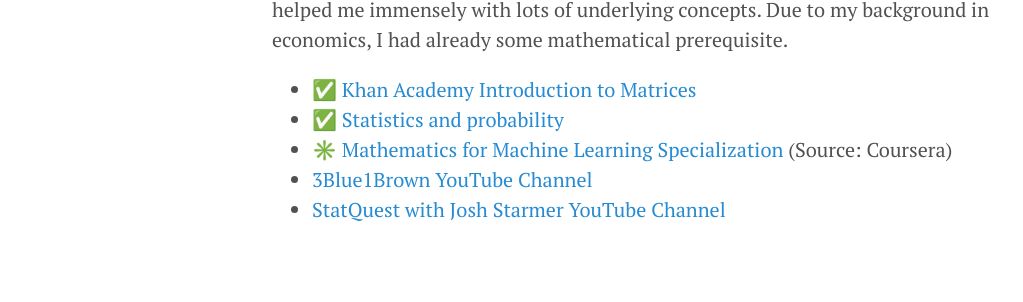
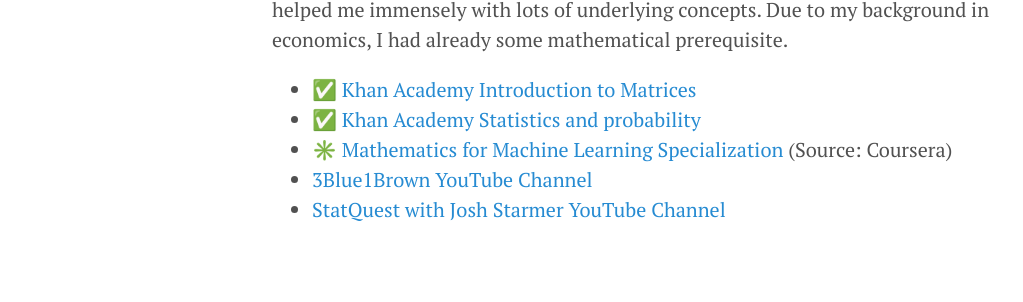
Before and after one commit to florentfettu/florentfettu.github.io, a Jekyll site: the page built from _posts/2020-05-26-my-self-created-artificial-intelligence-path.md, in a window 1280 px wide. Shown: the part 1395-1697 px from the top of the page, without its empty margins (8-1031 px from the left). Built offline with Jekyll 4.4.1, drawn with Linux system fonts in a browser that asks for light colours; nearby versions of some CDN libraries.

Commit message:
Update 2020-05-26-my-self-created-artificial-intelligence-path.md

```diff
--- a/_posts/2020-05-26-my-self-created-artificial-intelligence-path.md
+++ b/_posts/2020-05-26-my-self-created-artificial-intelligence-path.md
@@ -34,7 +34,7 @@
 Nowadays, thanks to various frameworks and libraries, much of the math work is done behind the scenes. However, having an intuitive understanding of the math helped me immensely with lots of underlying concepts. Due to my background in economics, I had already some mathematical prerequisite.
 
 * ✅ <a href="https://www.khanacademy.org/math/precalculus/x9e81a4f98389efdf:matrices" target="_blank"> Khan Academy Introduction to Matrices</a>
-* ✅ <a href="https://www.khanacademy.org/math/statistics-probability" target="_blank"> Statistics and probability </a>
+* ✅ <a href="https://www.khanacademy.org/math/statistics-probability" target="_blank"> Khan Academy Statistics and probability </a>
 * ✳️ <a href="https://www.coursera.org/specializations/mathematics-machine-learning" target="_blank"> Mathematics for Machine Learning Specialization </a> (Source: Coursera)
 * <a href="https://www.youtube.com/channel/UCYO_jab_esuFRV4b17AJtAw" target="_blank">3Blue1Brown YouTube Channel </a>
 * <a href="https://www.youtube.com/channel/UCtYLUTtgS3k1Fg4y5tAhLbw" target="_blank">StatQuest with Josh Starmer YouTube Channel </a>
```
